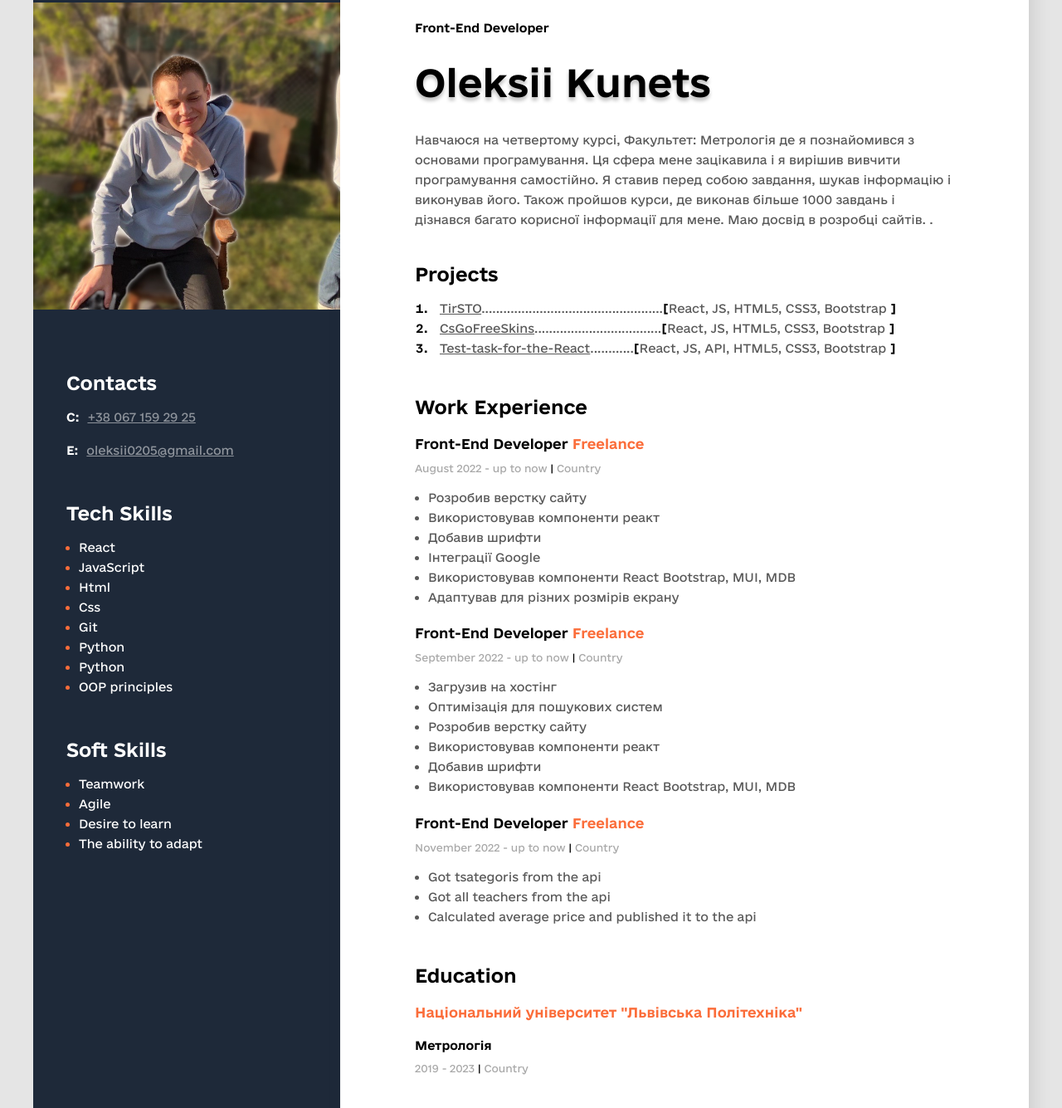
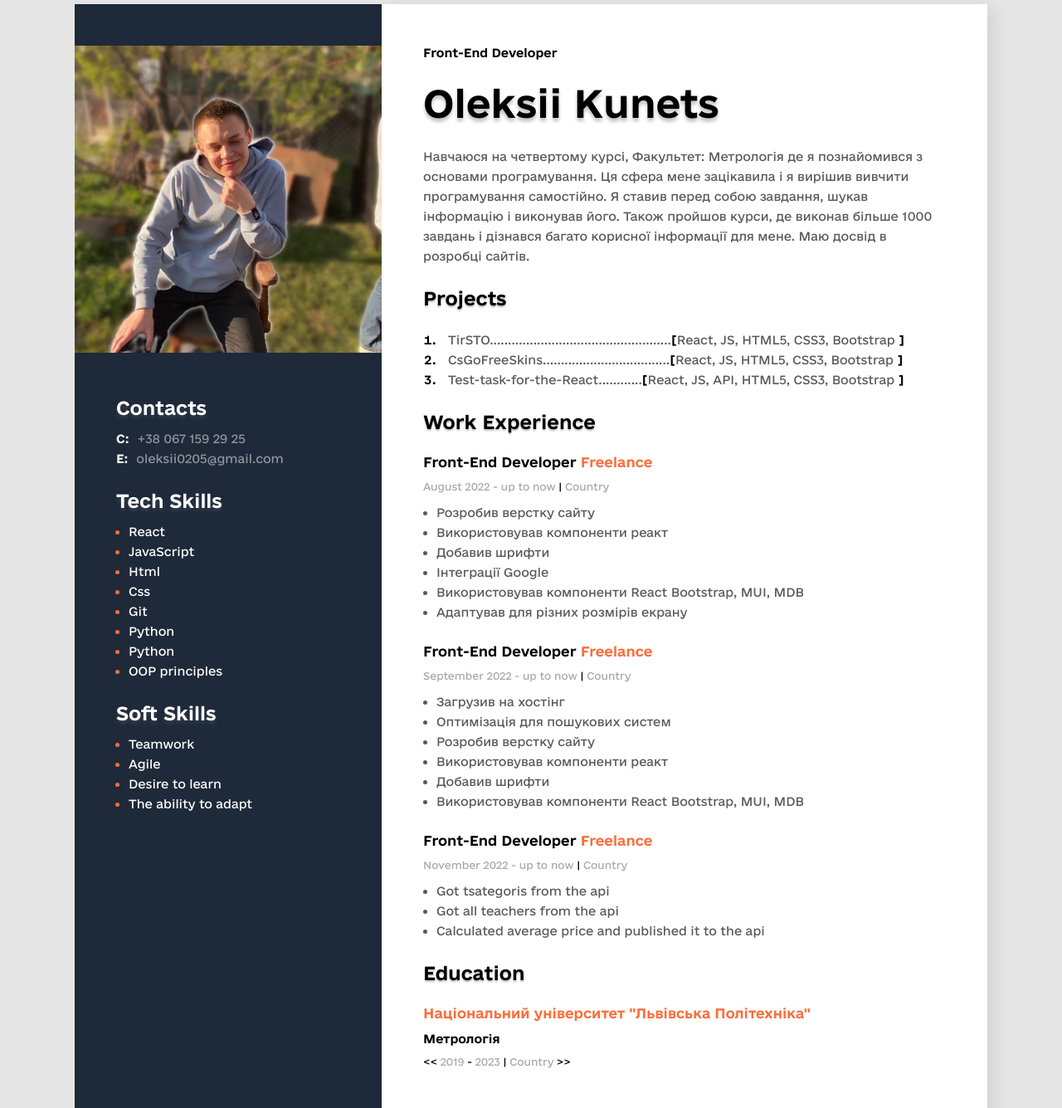
Before and after one commit to oleksii02/Resume, a plain HTML site: page index.html in a window 1280 px wide. Shown: the part 45-1380 px from the top of the page at 83% size. Drawn offline with Linux system fonts and the light colour scheme; files whose address does not match are found by name.

Commit message:
зміни

```diff
--- a/index.html
+++ b/index.html
@@ -20,8 +20,7 @@
                 де я познайомився з основами програмування. Ця сфера мене зацікавила і я вирішив вивчити програмування
                 самостійно. Я ставив перед собою завдання, шукав інформацію і виконував його. Також пройшов курси, де
                 виконав більше 1000 завдань і дізнався багато корисної інформації для мене. Маю досвід в розробці
-                сайтів.
-                .</p>
+                сайтів.</p>
         </div>
         <!--Projects-->
         <div class="projects">
@@ -90,7 +89,7 @@
                 <h3 class="title">Education</h3>
                 <h4><span class="university">Національний університет "Львівська Політехніка"</span></h4>
                 <h4 class=departament>Метрологія</h4>
-                <p class="period">2019 - 2023 <span class="line">|</span> Country</p>
+                <p class="period"><span class="line"><<</span> 2019 <span class="line">-</span> 2023 <span class="line">|</span> Country <span class="line">>></span></p>
             </div>
         </div>
     </div>
--- a/styles/styles.css
+++ b/styles/styles.css
@@ -1,68 +1,70 @@
+* {
+    margin: 0;
+    padding: 0;
+}
 .main {
     display: flex;
     flex-direction: row-reverse;
-    width: 1200px;
-    margin: 0 auto;
+    width: 1100px;
+    height: 1400px;
+    margin: 50px auto 50px auto;
 }
 
 .main-content {
+    position: center;
     background: #FFFFFF;
     box-shadow: 6px 6px 20px rgba(0, 0, 0, 0.1);
-    padding: 50px 90px;
+    padding: 50px 50px 0 50px;
 }
 
-.abaut {
-    margin-bottom: 40px;
-}
+
 
 .abaut-posiyion {
-    font-style: normal;
+    margin-top: 0;
     font-weight: 700;
     font-size: 14px;
     line-height: 17px;
     color: #000000;
-    margin-bottom: 30px;
+    margin-bottom: 25px;
 }
 
 .abaut-name {
-    font-style: normal;
     font-weight: 700;
     font-size: 45px;
     line-height: 55px;
     color: #000000;
-    text-shadow: 0px 4px 4px rgba(0, 0, 0, 0.25);
-    margin-bottom: 30px;
+    text-shadow: 0 4px 4px rgba(0, 0, 0, 0.25);
+    margin-bottom: 25px;
 }
 
 .abaut-description {
-    font-style: normal;
     font-weight: 400;
     font-size: 14px;
     line-height: 24px;
     color: #595959;
-    width: 650px;
+    margin-bottom: 25px;
 }
 
 .projects {
-    margin-bottom: 45px;
+    margin-bottom: 25px;
 }
 
 .title {
-    font-style: normal;
     font-weight: 700;
     font-size: 22px;
     line-height: 27px;
     color: #000000;
-    margin-bottom: 10px;
+    text-shadow: 0 2px 2px rgba(0, 0, 0, 0.25);
+    margin-bottom: 25px;
 }
 
 .project-list {
     padding: 0;
     margin-left: 20px;
+    margin-bottom: 25px;
 }
 
 .projects-item {
-    font-style: normal;
     font-weight: 700;
     font-size: 14px;
     line-height: 24px;
@@ -70,7 +72,6 @@
 }
 
 .project, .project-link {
-    font-style: normal;
     font-weight: 400;
     font-size: 14px;
     line-height: 24px;
@@ -80,9 +81,26 @@
 .project-link {
     margin-left: 10px;
 }
+a:link {
+    text-decoration: none;
+}
+a:hover {
+    text-decoration:2px underline black;
+}
+a:visited {
+    color: black;
+}
+
+.sidebar a:link {
+    text-decoration: none;
+}
+.sidebar a:hover {
+    text-decoration:2px underline white;
+    opacity: 1 ;
+}
+
 
 .project-bracket {
-    font-style: normal;
     font-weight: 700;
     font-size: 14px;
     line-height: 24px;
@@ -94,16 +112,14 @@
 }
 
 .work-position {
-    font-style: normal;
     font-weight: 700;
     font-size: 16px;
     line-height: 20px;
     color: #000000;
-    margin-bottom: 10px;
+    margin-bottom: 12px;
 }
 
 .organization {
-    font-style: normal;
     font-weight: 700;
     font-size: 16px;
     line-height: 20px;
@@ -116,7 +132,7 @@
     font-size: 12px;
     line-height: 15px;
     color: #A8A8A8;
-    margin-bottom: 10px;
+    margin-bottom: 12px;
 }
 
 .line {
@@ -129,73 +145,76 @@
 
 .work-list {
     padding: 0;
+    margin-top: 0;
     margin-left: 16px;
+    margin-bottom: 25px;
 }
 
 .work-list-item {
-    font-style: normal;
     font-weight: 400;
     font-size: 14px;
     line-height: 24px;
     color: #595959;
 }
 
-.education {
-    margin-top: 45px;
+.education p , .education h4  {
+    margin:0;
+
 
 }
 
 .university {
-    font-style: normal;
     font-weight: 700;
     font-size: 16px;
     line-height: 20px;
     color: #FB6D3A;
-    margin-bottom: 10px;
+    padding-top: 12px;
 }
 
 .departament {
-    font-style: normal;
     font-weight: 700;
     font-size: 14px;
     line-height: 17px;
     color: #000000;
-    margin-bottom: 10px;
+    padding-top: 12px;
+    padding-bottom: 12px;
+
 }
+
 
 
 .sidebar {
     width: 370px;
     height: 1400px;
-    left: 40px;
     background: #1E2939;
 }
 
 .photo {
     width: 370px;
     height: auto;
-    margin-top: 40px;
+    margin-top: 50px;
     margin-bottom: 50px;
+
 
 }
 
 .sidebar-title {
     color: #FFFFFF;
-    font-style: normal;
     font-weight: 700;
     font-size: 22px;
     line-height: 27px;
-    margin-bottom: 1px;
+    margin-bottom: 12px;
+    text-shadow: 0 4px 4px rgba(255, 255, 255, 0.1);
+
 }
 
 .contacts, .tech_skills, .soft_skills {
-    margin-left: 40px;
-    margin-bottom: 50px;
+    margin-left: 50px;
+    margin-bottom: 25px;
 }
 
 
 .contact-type {
-    font-style: normal;
     font-weight: 700;
     font-size: 14px;
     line-height: 24px;
@@ -204,7 +223,6 @@
 }
 
 .contact-link {
-    font-style: normal;
     font-weight: 400;
     font-size: 14px;
     line-height: 24px;
@@ -245,6 +263,9 @@
 body {
     font-family: 'e-Ukraine', sans-serif;
     background-color: #E5E5E5;
+    font-style: normal;
+
+
 }
 
 @font-face {
```
Also changed, not shown: package-lock.json (added), 1 other file.
